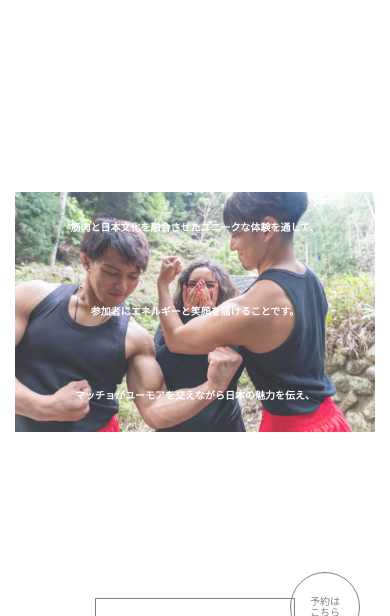
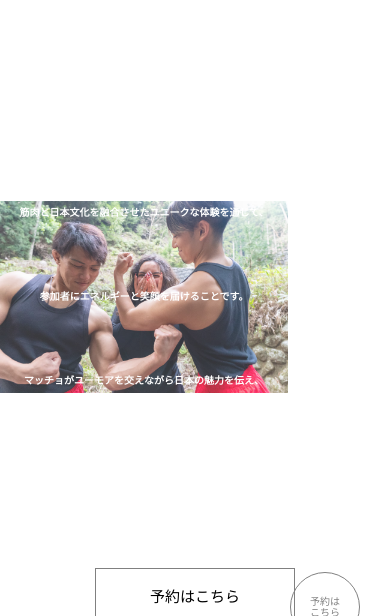
Before and after one commit to psKazufumi/macho.tour.guide, a plain HTML site: page index.html in a window 390 px wide. Shown: the part 172-788 px from the top of the page. Drawn offline with nearby package versions, Linux system fonts and the light colour scheme; a web font is replaced by a local one.

Commit message:
Add files via upload

```diff
--- a/Main/css/style.css
+++ b/Main/css/style.css
@@ -39,7 +39,7 @@ a{
 }
 
 .hamburger ul li{
-    margin-top: 40px;
+    margin-top: 30px;
     cursor: pointer;
     padding: 50px;
 }
@@ -648,6 +648,10 @@ h3{
 }
 
 @media(max-width:500px){
+    body{
+        margin: 0 auto;
+        width: 100%;
+    }
     .direction img{
         width: 300px;
     }
@@ -662,8 +666,11 @@ h3{
         line-height: 5hv;
         width: inherit;
         margin-left: inherit;
-        margin: 15px;
+        /* margin: 15px; */
         overflow-wrap: break-word;
+        display: inline-block;
+        text-align: center;
+        margin-left: 0;
     }
     .menu_mini ul{
         /* display: initial; */
```
